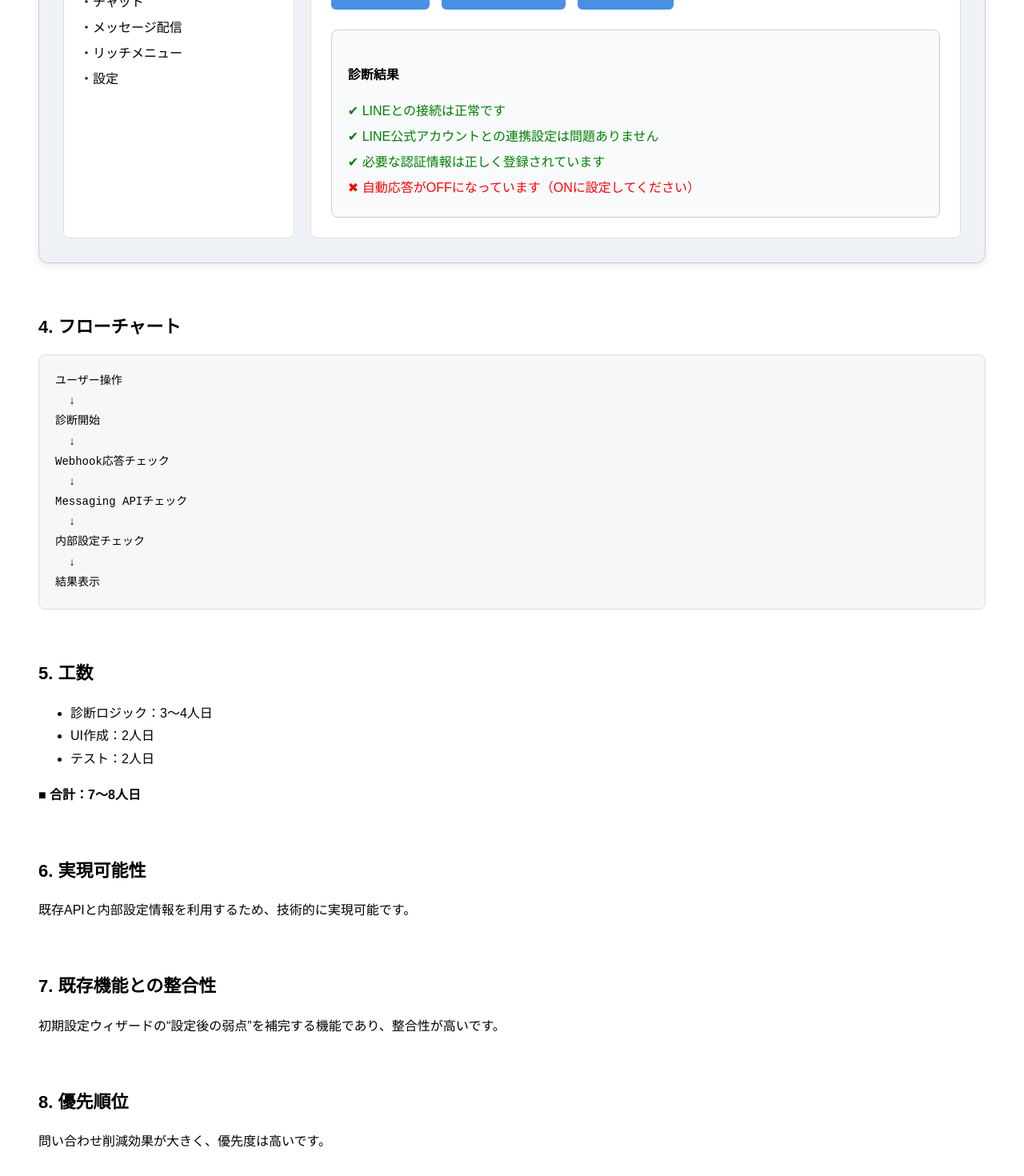
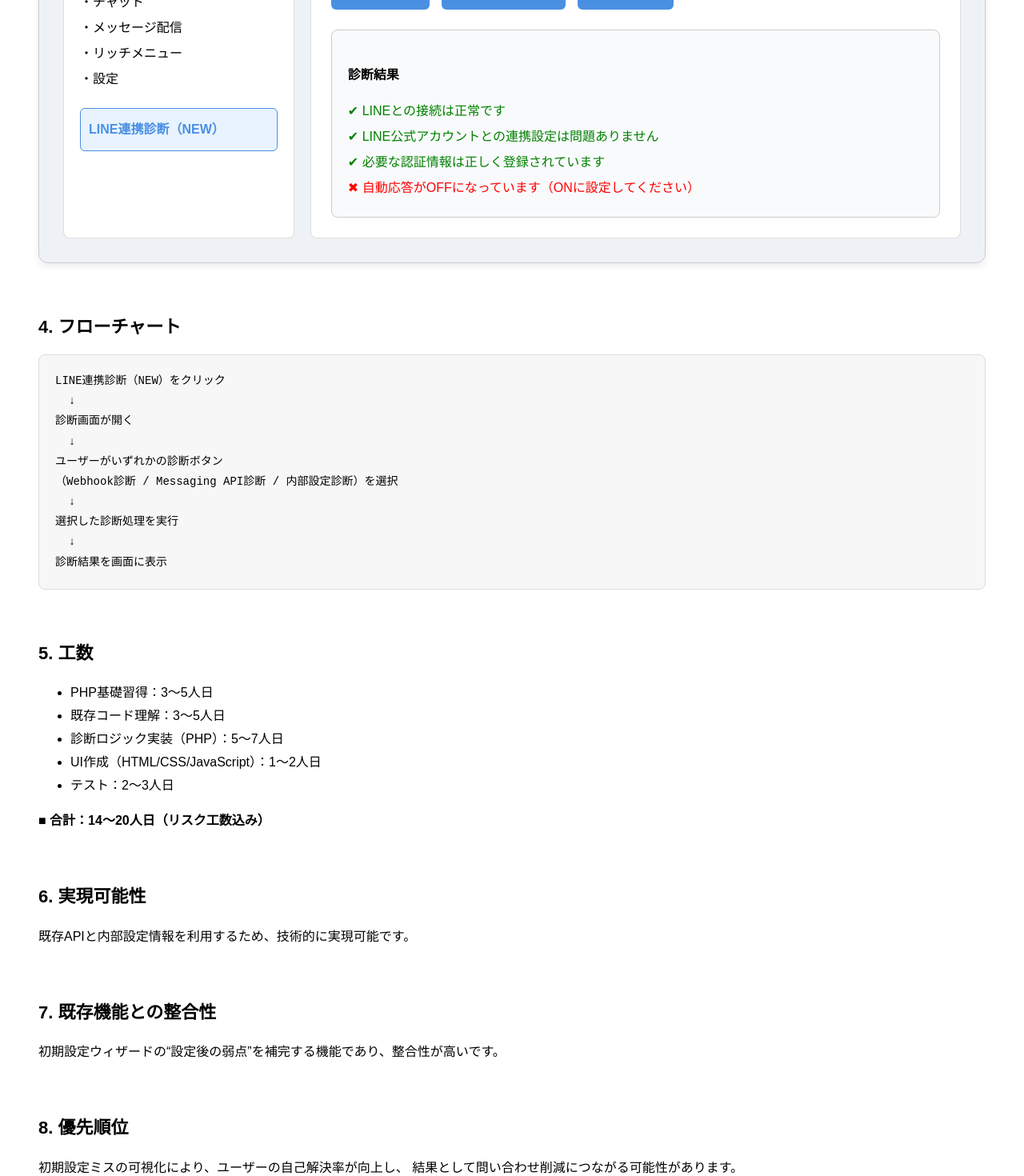
Before and after one commit to test202608/sample, a Next.js app: page /proposal1 in a window 1280 px wide. Shown: the part 740-2210 px from the top of the page at 80% size. Built offline with nearby package versions, Linux system fonts and the light colour scheme.

Commit message:
ブラッシュアップ

```diff
--- a/app/proposal1/page.js
+++ b/app/proposal1/page.js
@@ -56,6 +56,19 @@
                 <li>・メッセージ配信</li>
                 <li>・リッチメニュー</li>
                 <li>・設定</li>
+
+                {/* 新規追加メニュー（NEW） */}
+                <li style={{
+                  marginTop: "20px",
+                  padding: "10px",
+                  background: "#e8f3ff",
+                  border: "1px solid #4a90e2",
+                  borderRadius: "6px",
+                  fontWeight: "bold",
+                  color: "#4a90e2"
+                }}>
+                  LINE連携診断（NEW）
+                </li>
               </ul>
             </div>
 
@@ -137,31 +150,32 @@
           border: "1px solid #ddd",
           fontSize: "14px"
         }}>
-{`ユーザー操作
+{`LINE連携診断（NEW）をクリック
   ↓
-診断開始
+診断画面が開く
   ↓
-Webhook応答チェック
+ユーザーがいずれかの診断ボタン
+（Webhook診断 / Messaging API診断 / 内部設定診断）を選択
   ↓
-Messaging APIチェック
+選択した診断処理を実行
   ↓
-内部設定チェック
-  ↓
-結果表示
+診断結果を画面に表示
 `}
         </pre>
       </section>
 
-      {/* 5. 工数 */}
+      {/* 5. 工数（セクション名は絶対固定） */}
       <section style={{ marginBottom: "60px" }}>
         <h2 style={{ fontSize: "22px", marginBottom: "10px" }}>5. 工数</h2>
         <ul>
-          <li>診断ロジック：3〜4人日</li>
-          <li>UI作成：2人日</li>
-          <li>テスト：2人日</li>
+          <li>PHP基礎習得：3〜5人日</li>
+          <li>既存コード理解：3〜5人日</li>
+          <li>診断ロジック実装（PHP）：5〜7人日</li>
+          <li>UI作成（HTML/CSS/JavaScript）：1〜2人日</li>
+          <li>テスト：2〜3人日</li>
         </ul>
         <p style={{ marginTop: "10px", fontWeight: "bold" }}>
-          ■ 合計：7〜8人日
+          ■ 合計：14〜20人日（リスク工数込み）
         </p>
       </section>
 
@@ -180,7 +194,10 @@
       {/* 8. 優先順位 */}
       <section style={{ marginBottom: "60px" }}>
         <h2 style={{ fontSize: "22px", marginBottom: "10px" }}>8. 優先順位</h2>
-        <p>問い合わせ削減効果が大きく、優先度は高いです。</p>
+        <p>
+          初期設定ミスの可視化により、ユーザーの自己解決率が向上し、
+          結果として問い合わせ削減につながる可能性があります。
+        </p>
       </section>
 
       {/* 9. 実装時の確認事項 */}
@@ -188,9 +205,9 @@
         <h2 style={{ fontSize: "22px", marginBottom: "10px" }}>9. 実装時の確認事項</h2>
         <ul>
           <li>診断ロジックの正確性</li>
-          <li>API応答の分類精度</li>
+          <li>API応答の正確な判定</li>
           <li>UIの視認性</li>
-          <li>内部設定の取得精度</li>
+          <li>内部設定の正確な取得</li>
         </ul>
       </section>
 
```
